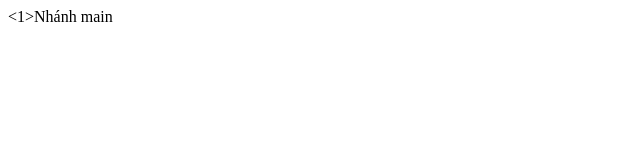
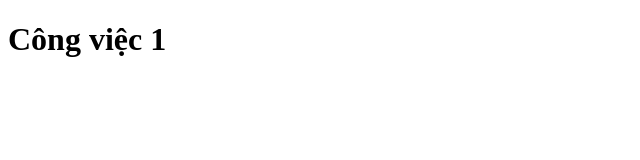
Before and after one commit to duman125h/DUAN5, a plain HTML site: page index.html in a window 1280 px wide. Shown: the whole page, without its empty margins (0-640 px from the left). Drawn offline with Linux system fonts and the light colour scheme.

Commit message:
lần 11

```diff
--- a/index.html
+++ b/index.html
@@ -1,11 +1,11 @@
 <!DOCTYPE html>
 <html lang="vivi">
-<head>
-    <meta charset="UTF-8">
-    <meta name="viewport" content="width=device-width, initial-scale=1.0">
+  <head>
+    <meta charset="UTF-8" />
+    <meta name="viewport" content="width=device-width, initial-scale=1.0" />
     <title>Bài học 16.6</title>
-</head>
-<body>
-    <1>Nhánh main</1>
-</body>
+  </head>
+  <body>
+    <h1>Công việc 1</h1>
+  </body>
 </html>
```
